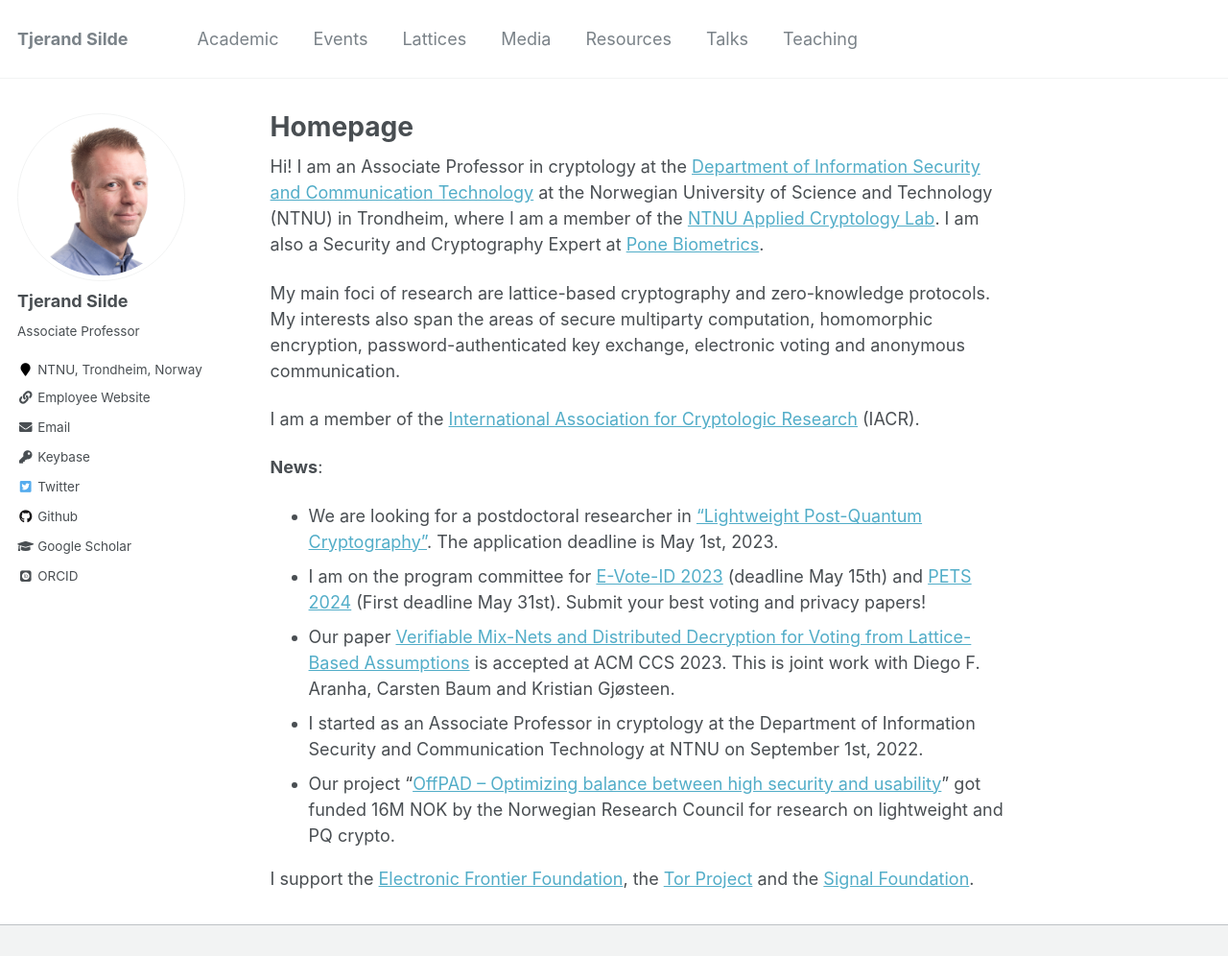
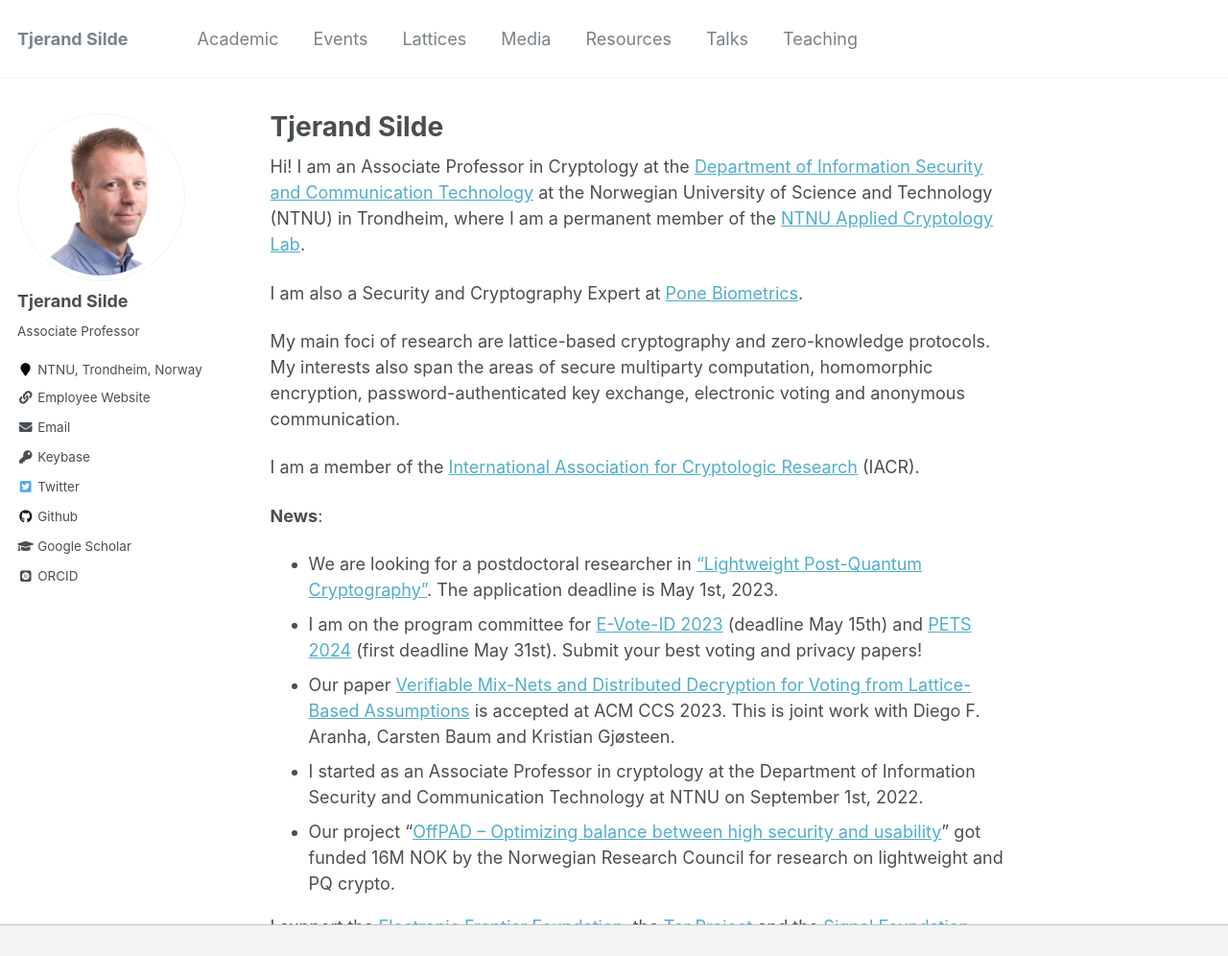
Before and after one commit to tjesi/tjesi.github.io, a Jekyll site: the page built from _pages/about.md, in a window 1280 px wide and 1192 px high, cut to the strip 0-996 px from the top of the window. Shown: the whole strip at 96% size. Built offline with Jekyll 4.4.1, drawn with Linux system fonts in a browser that asks for light colours; some web fonts are replaced.

Commit message:
Update about.md

```diff
--- a/_pages/about.md
+++ b/_pages/about.md
@@ -1,6 +1,6 @@
 ---
 permalink: /
-title: "Homepage"
+title: "Tjerand Silde"
 excerpt: "About me"
 author_profile: true
 redirect_from:
@@ -8,7 +8,9 @@
   - /about.html
 ---
 
-Hi! I am an Associate Professor in cryptology at the [Department of Information Security and Communication Technology](https://www.ntnu.edu/iik) at the Norwegian University of Science and Technology (NTNU) in Trondheim, where I am a member of the [NTNU Applied Cryptology Lab](https://www.ntnu.edu/iik/nacl-lab). I am also a Security and Cryptography Expert at [Pone Biometrics](https://ponebiometrics.com/the-team).
+Hi! I am an Associate Professor in Cryptology at the [Department of Information Security and Communication Technology](https://www.ntnu.edu/iik) at the Norwegian University of Science and Technology (NTNU) in Trondheim, where I am a permanent member of the [NTNU Applied Cryptology Lab](https://www.ntnu.edu/iik/nacl-lab).
+
+I am also a Security and Cryptography Expert at [Pone Biometrics](https://ponebiometrics.com/the-team).
 
 My main foci of research are lattice-based cryptography and zero-knowledge protocols. My interests also span the areas of secure multiparty computation, homomorphic encryption, password-authenticated key exchange, electronic voting and anonymous communication.
 
@@ -17,7 +19,7 @@
 **News**:
 
 - We are looking for a postdoctoral researcher in ["Lightweight Post-Quantum Cryptography"](https://www.jobbnorge.no/en/available-jobs/job/243244/postdoctoral-fellow-in-lightweight-post-quantum-cryptography). The application deadline is May 1st, 2023.
-- I am on the program committee for [E-Vote-ID 2023](https://e-vote-id.org) (deadline May 15th) and [PETS 2024](https://www.petsymposium.org) (First deadline May 31st). Submit your best voting and privacy papers!
+- I am on the program committee for [E-Vote-ID 2023](https://e-vote-id.org) (deadline May 15th) and [PETS 2024](https://www.petsymposium.org) (first deadline May 31st). Submit your best voting and privacy papers!
 - Our paper [Verifiable Mix-Nets and Distributed Decryption for Voting from Lattice-Based Assumptions](https://eprint.iacr.org/2022/422.pdf) is accepted at ACM CCS 2023. This is joint work with Diego F. Aranha, Carsten Baum and Kristian Gjøsteen.
 - I started as an Associate Professor in cryptology at the Department of Information Security and Communication Technology at NTNU on September 1st, 2022.
 - Our project "[OffPAD -- Optimizing balance between high security and usability](https://prosjektbanken.forskningsradet.no/en/project/FORISS/321619)" got funded 16M NOK by the Norwegian Research Council for research on lightweight and PQ crypto.
```
